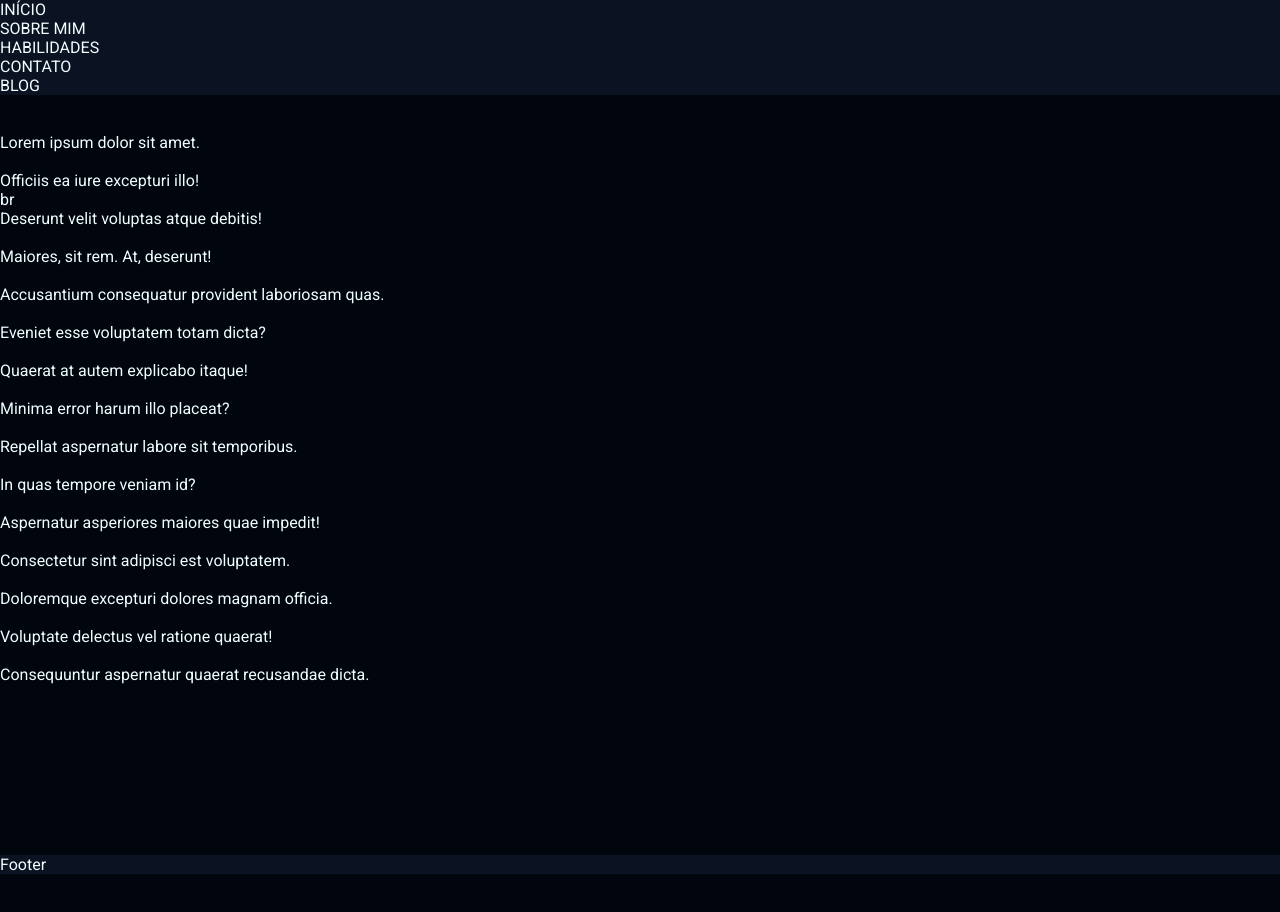
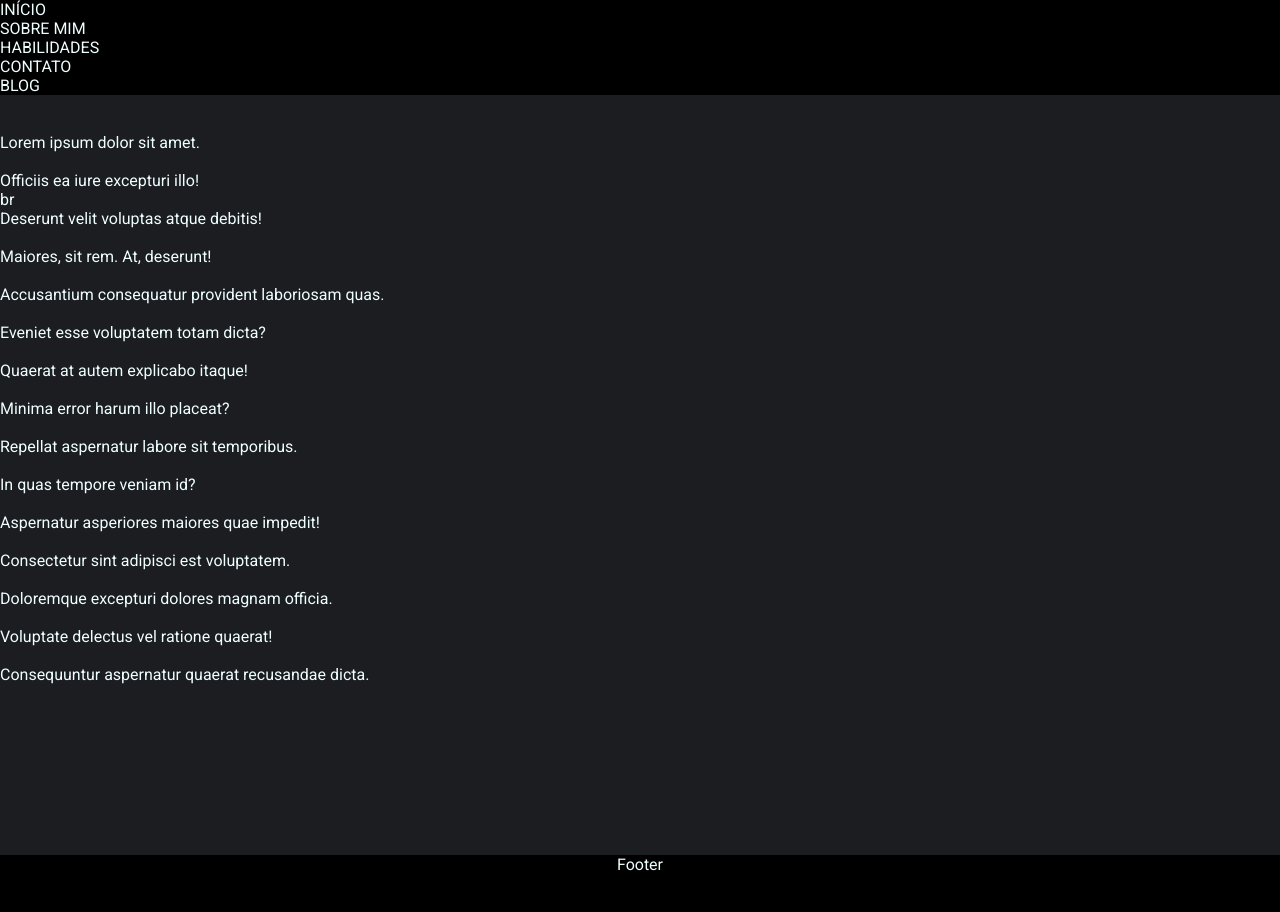
Before and after one commit to williamjuniordev/portifolio-pessoal, a plain HTML site: page index.html in a window 1280 px wide. Before the commit the page ends 874 px from the top, so only its background shows below. Drawn offline with Linux system fonts and the light colour scheme.

Commit message:
alteração nas cores do site

```diff
--- a/css/style.css
+++ b/css/style.css
@@ -5,7 +5,7 @@
   color: #efffff;
 }
 body {
-  background: #01050d;
+  background: #1b1d20;
 }
 
 a {
@@ -18,9 +18,11 @@ ul {
 }
 
 .nav-menu {
-  background: #0b1222;
+  background: #000000;
 }
 
 .footer {
-  background: #0b1222;
+  background: #000000;
+  height: 120px;
+  text-align: center;
 }
```
